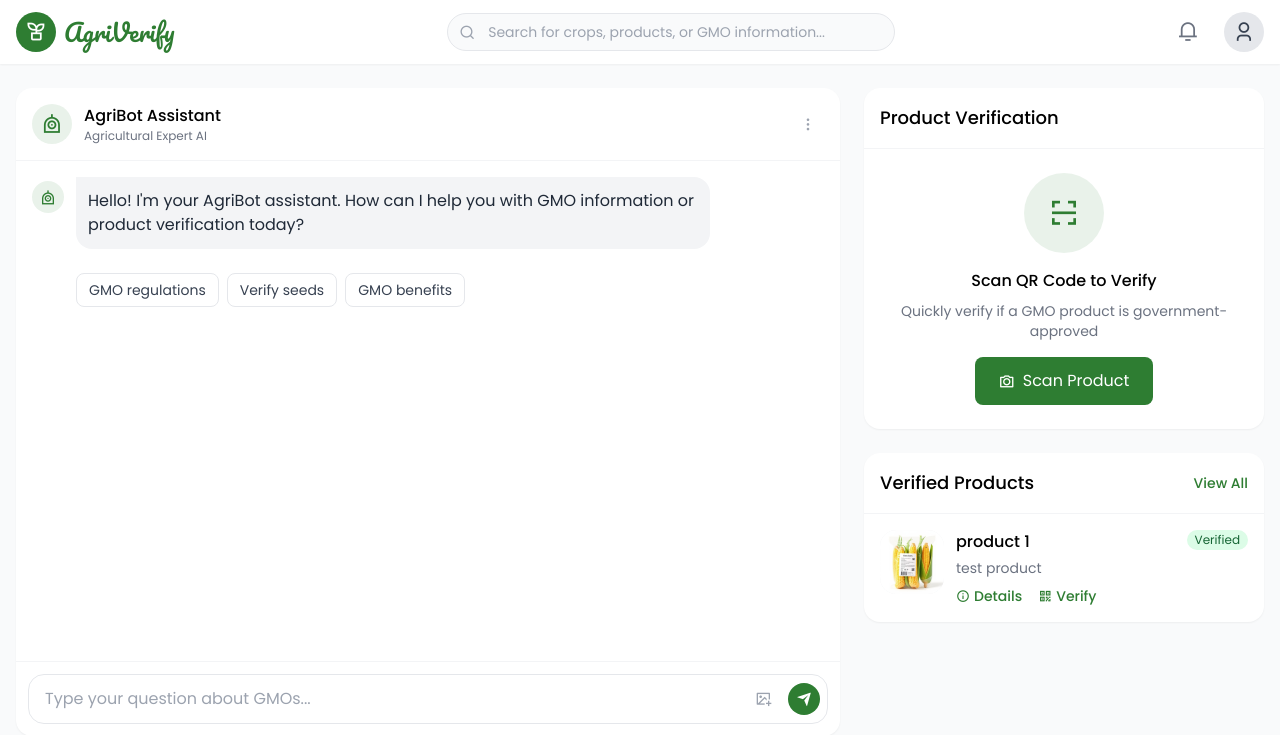
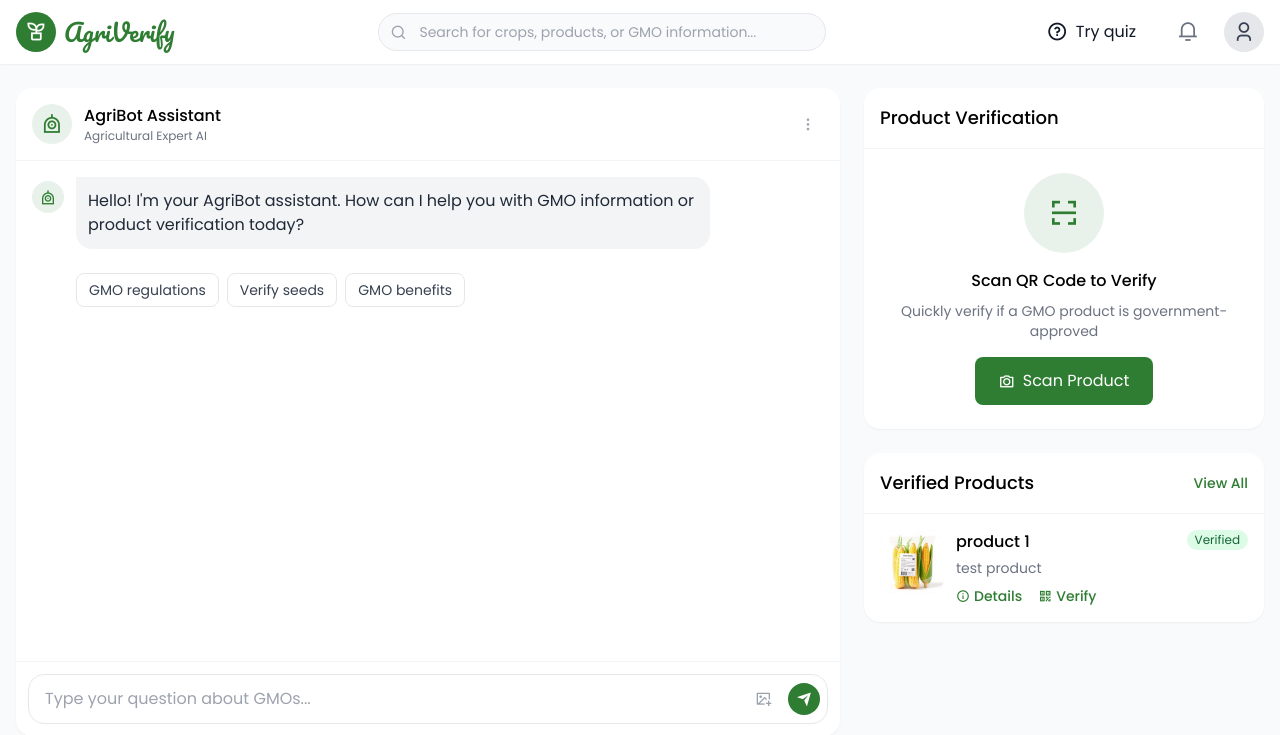
Before and after one commit to melau-eddy/Agri-Verify, a Django app: page / in a window 1280 px wide. Shown: the top 735 px of the page. Run offline with Django 4.2, Linux system fonts and the light colour scheme; a user stored in the database is signed in; data comes from the database, SQL or seed files in the repository; some libraries are stand-ins or nearby versions.

Commit message:
Update base.html

```diff
--- a/base/templates/base.html
+++ b/base/templates/base.html
@@ -163,6 +163,10 @@
                 <button class="md:hidden w-10 h-10 flex items-center justify-center text-gray-500 hover:bg-gray-100 rounded-full">
                     <i class="ri-search-line ri-lg"></i>
                 </button>
+                 <a href="quiz" class="flex items-center justify-center text-gray-900 hover:bg-gray-100 rounded-full px-4 py-2 transition-colors duration-200">
+                    <i class="ri-question-line ri-lg"></i>
+                    <span class="ml-2">Try quiz</span>
+                </a>
                 <button class="w-10 h-10 flex items-center justify-center text-gray-500 hover:bg-gray-100 rounded-full">
                     <i class="ri-notification-3-line ri-lg"></i>
                 </button>
```
